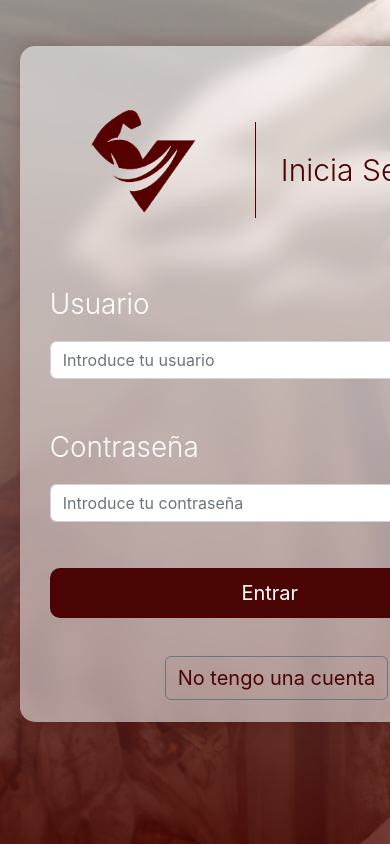
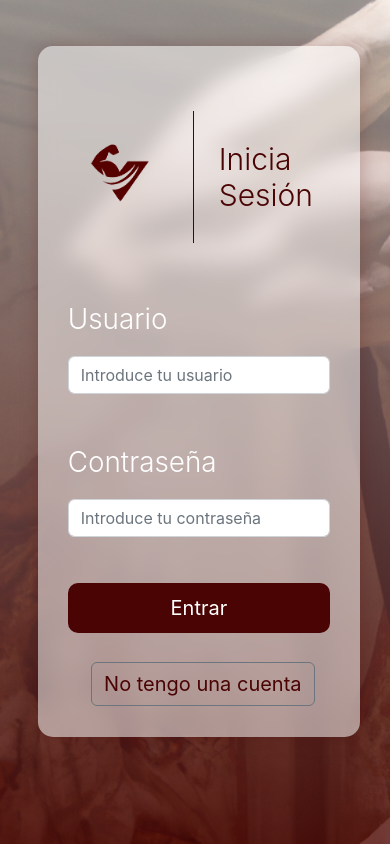
Before and after one commit to LuiRui07/FlexFit, a React (Create React App) app in the folder FrontEnd/: page / in a window 390 px wide. Built offline with nearby package versions, Linux system fonts and the light colour scheme.

Commit message:
login responsive

```diff
--- a/FrontEnd/src/Routes/Register.js
+++ b/FrontEnd/src/Routes/Register.js
@@ -111,7 +111,7 @@ function Register() {
               <h2 className="display-6 title">Regístrate</h2>
             </div>
           </div>
-          <div className="d-flex gap-3 justify-content-around">
+          <div className="d-flex gap-3 justify-content-around formRegisterData">
             <div>
               <label htmlFor="username" className="fs-6">
                 Usuario (*)
--- a/FrontEnd/src/css/Login.css
+++ b/FrontEnd/src/css/Login.css
@@ -83,3 +83,34 @@
   border: none;
   box-shadow: 2px 3px 1px 2px #4a0404;
 }
+
+
+@media screen and (max-width: 580px) {
+  .bg-form{
+    height: 100% !important;
+    background-size: cover;
+    background-repeat: repeat;
+  }
+
+  #root {
+    height: 100% !important;
+  }
+}
+
+@media screen and (max-width: 540px) {
+  .formLogin {
+    width: 80%;
+  }
+
+}
+
+@media screen and (max-width: 470px) {
+  .formLogo {
+    width: 100px;
+    height: auto;
+  }
+
+  .formLogin{
+    width: 90%;
+  }
+}
--- a/FrontEnd/src/css/Register.css
+++ b/FrontEnd/src/css/Register.css
@@ -169,3 +169,44 @@
 .registerbutton {
   margin: auto;
 }
+
+
+@media screen and (max-width: 985px) {
+  .formRegister{
+    width: 90%;
+  }
+
+}
+
+@media (max-width: 768px){
+  .container, .container-md, .container-sm {
+      max-width: 800px;
+  }
+}
+
+
+@media screen and (max-width: 570px) {
+  .formRegister{
+    width: 100%;
+
+    height: 100% !important;
+    position: relative;
+  }
+
+
+  .bg-form{
+    height: 100% !important;
+    background-size: cover;
+    background-repeat: repeat;
+  }
+
+  .datos{
+    display: flex;
+    flex-direction: column;
+    align-items: center;
+  }
+
+  .nombreInputs div .fs-6{
+    margin-left: 0;
+  }
+}
```
